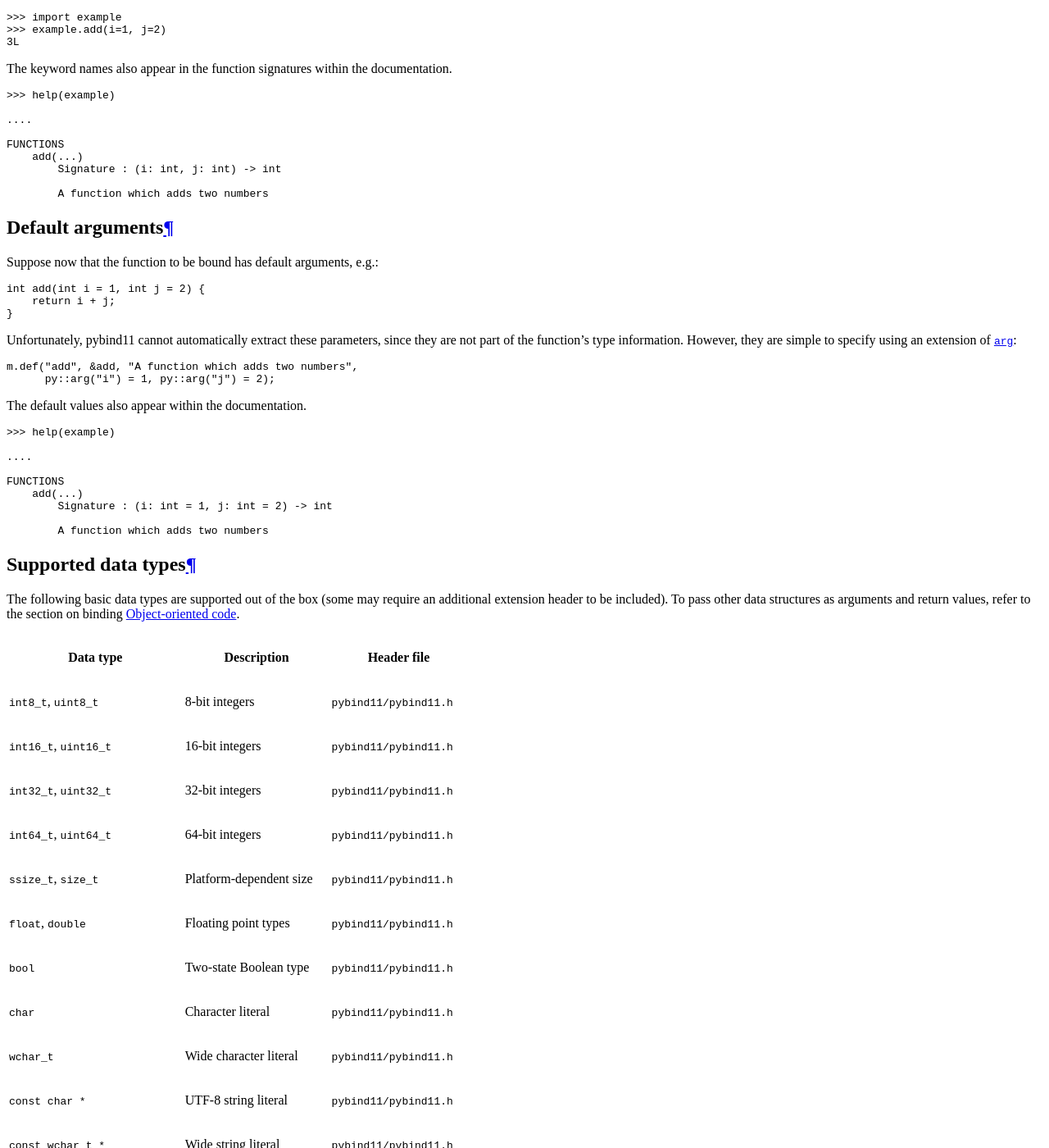
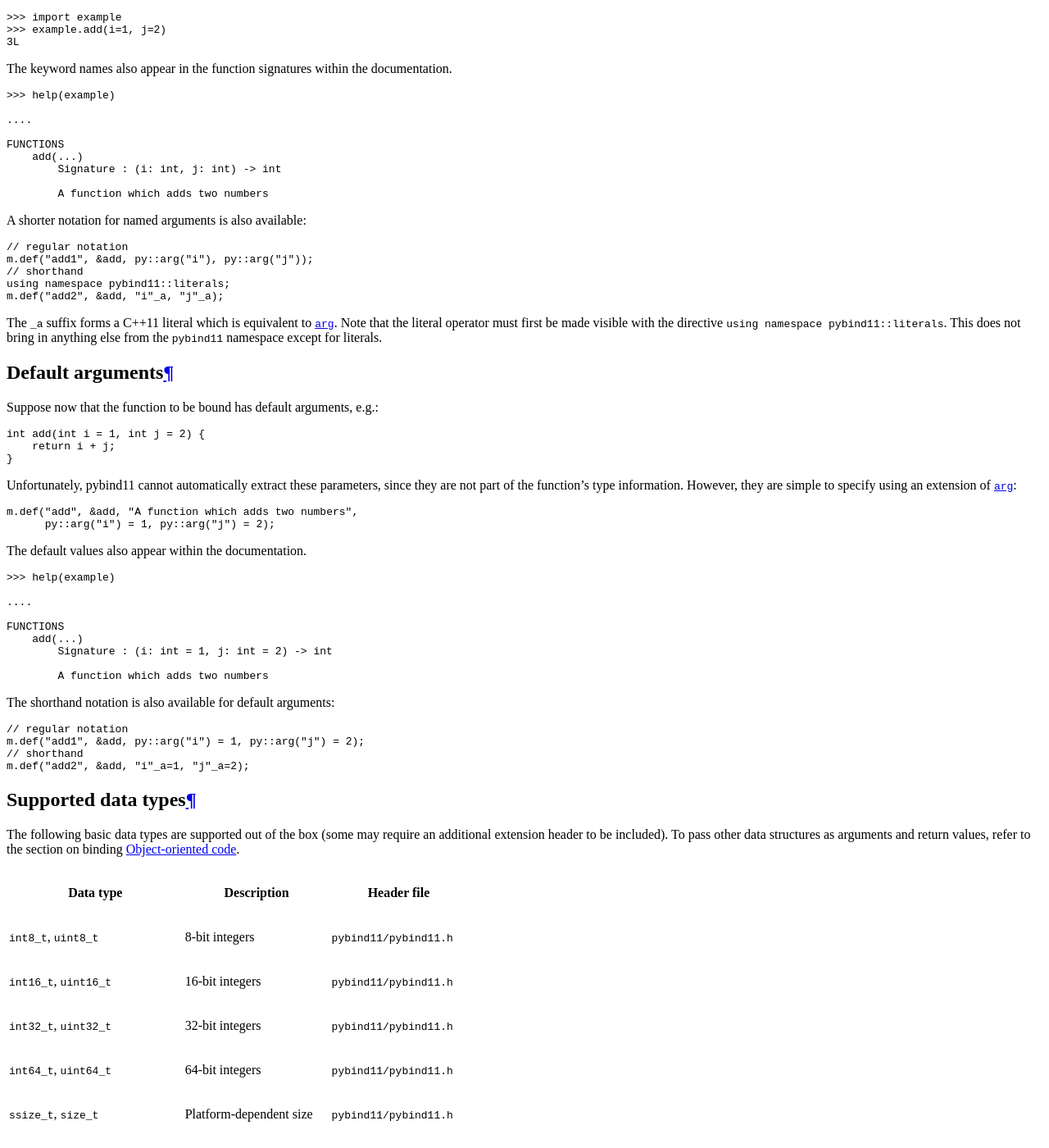
Before and after one commit to pybind/pybind11, a Sphinx documentation site: the page built from docs/basics.rst, in a window 1280 px wide and 1400 px high, scrolled down 2259 px. Shown: the whole window at 82% size. Built offline with Sphinx 7.4.7 and the Read the Docs theme 2.0.0, drawn with Linux system fonts in a browser that asks for light colours.

Commit message:
Update docs with _a suffix notation for named arguments

```diff
--- a/docs/basics.rst
+++ b/docs/basics.rst
@@ -177,6 +177,21 @@ The keyword names also appear in the function signatures within the documentatio
 
             A function which adds two numbers
 
+A shorter notation for named arguments is also available:
+
+.. code-block:: cpp
+
+    // regular notation
+    m.def("add1", &add, py::arg("i"), py::arg("j"));
+    // shorthand
+    using namespace pybind11::literals;
+    m.def("add2", &add, "i"_a, "j"_a);
+
+The :var:`_a` suffix forms a C++11 literal which is equivalent to :class:`arg`.
+Note that the literal operator must first be made visible with the directive
+``using namespace pybind11::literals``. This does not bring in anything else
+from the ``pybind11`` namespace except for literals.
+
 .. _default_args:
 
 Default arguments
@@ -212,6 +227,15 @@ The default values also appear within the documentation.
             Signature : (i: int = 1, j: int = 2) -> int
 
             A function which adds two numbers
+
+The shorthand notation is also available for default arguments:
+
+.. code-block:: cpp
+
+    // regular notation
+    m.def("add1", &add, py::arg("i") = 1, py::arg("j") = 2);
+    // shorthand
+    m.def("add2", &add, "i"_a=1, "j"_a=2);
 
 .. _supported_types:
 
```
